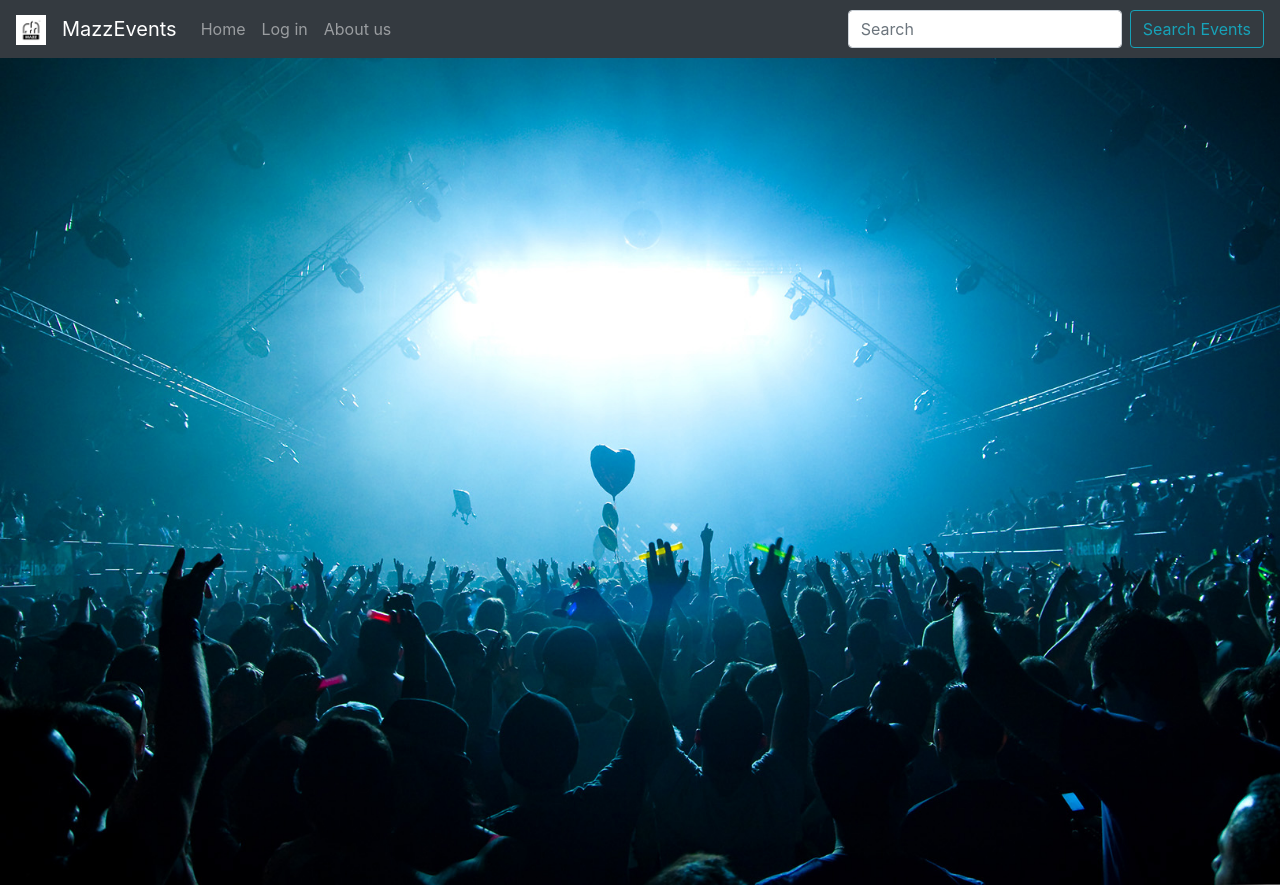
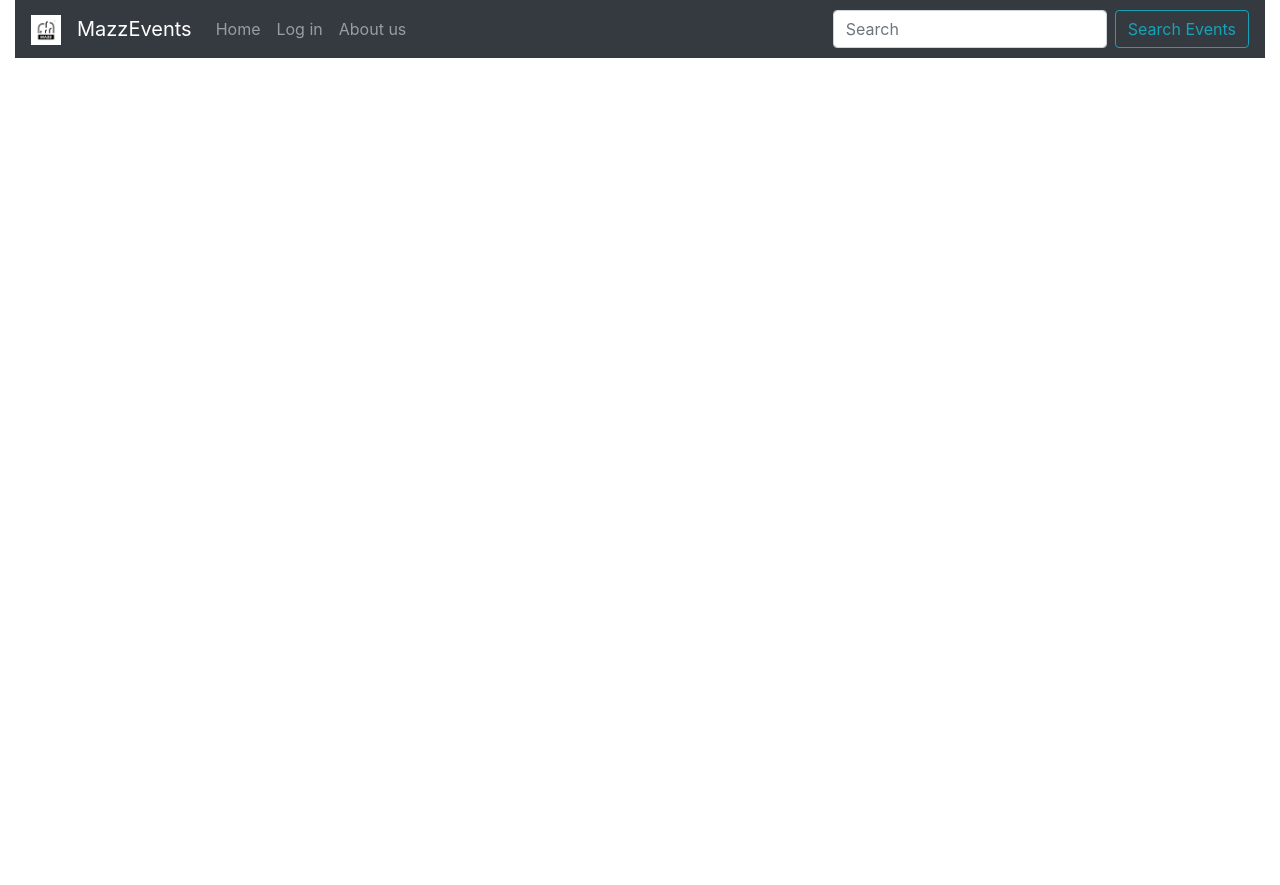
Before and after one commit to piyumaldk/MazzEvents, a React (Create React App) app: page / in a window 1280 px wide. After the commit the page ends 800 px from the top, so only its background shows below. Built offline with nearby package versions, Linux system fonts and the light colour scheme.

Commit message:
Background update v1.0

```diff
--- a/src/Pages/Home.component.js
+++ b/src/Pages/Home.component.js
@@ -1,13 +1,16 @@
 import React, { Component } from 'react';
 import Upper from "../Components/Upper.component";
 import Background from '../Images/home.jpg';
+import classes from '../App.css';
 
 export default class Home extends Component {
     render() {
         return (
-            <div className="bg">
+            <div class="container-fluid">
+            <div class="bg">
                 <Upper/>
-                <img src={ Background } width="100%" height="100%"/>
+
+            </div>
             </div>
         )
     }
```
